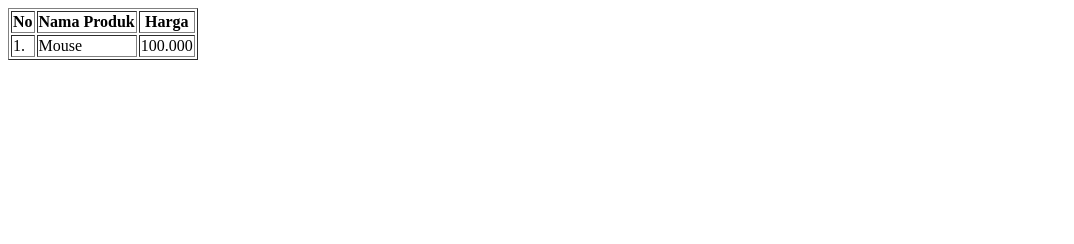
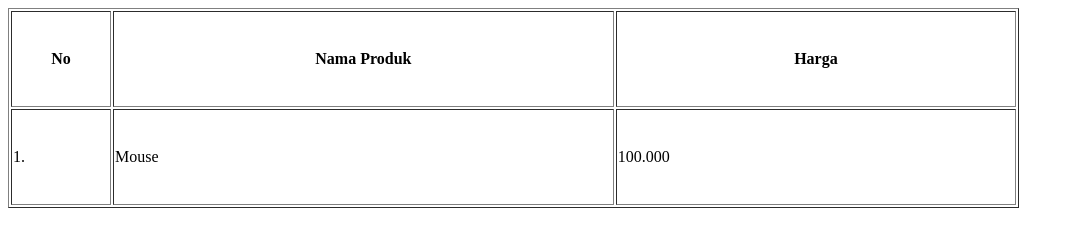
Before and after one commit to fatsyah-prosesor/1124160144-latihan-pertemuan-6, a plain HTML site: page latihan-pertemuan-6-membuat-tabel/index.html in a window 1280 px wide. Shown: the whole page, without its empty margins (0-1074 px from the left). Drawn offline with Linux system fonts and the light colour scheme.

Commit message:
membuat perubahan table

```diff
--- a/latihan-pertemuan-6-membuat-tabel/index.html
+++ b/latihan-pertemuan-6-membuat-tabel/index.html
@@ -6,11 +6,11 @@
     <title>Latihan membuat table</title>
 </head>
 <body>
-    <table border="1">
+    <table border="1" width="80%" height="200px">
         <tr>
-            <th>No </th>
-            <th>Nama Produk</th>
-            <th>Harga</th>
+            <th width="10%">No</th>
+            <th width="50%">Nama Produk</th>
+            <th width="40%">Harga</th>
         </tr>
         <tr>
             <td>1.</td>
```
